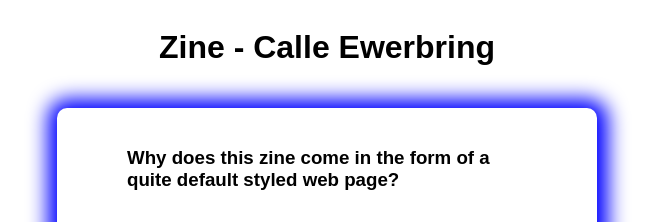
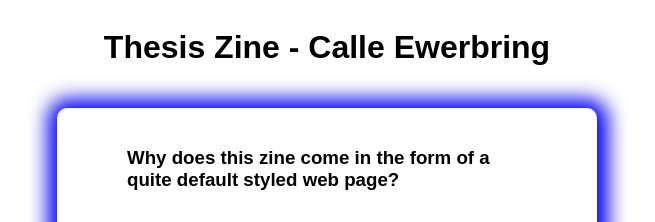
Before and after one commit to ewerbring/thesisZine, a plain HTML site: page index.html in a window 1280 px wide. Shown: the top 222 px of the page, without its empty margins (313-968 px from the left). Drawn offline with Linux system fonts and the light colour scheme.

```diff
--- a/index.html
+++ b/index.html
@@ -8,7 +8,7 @@
     <title>Document</title>
   </head>
   <body>
-    <h1>Zine - Calle Ewerbring</h1>
+    <h1>Thesis Zine - Calle Ewerbring</h1>
 
     <div class="shadowBox">
       <h3 style="width: 400px;">
```
